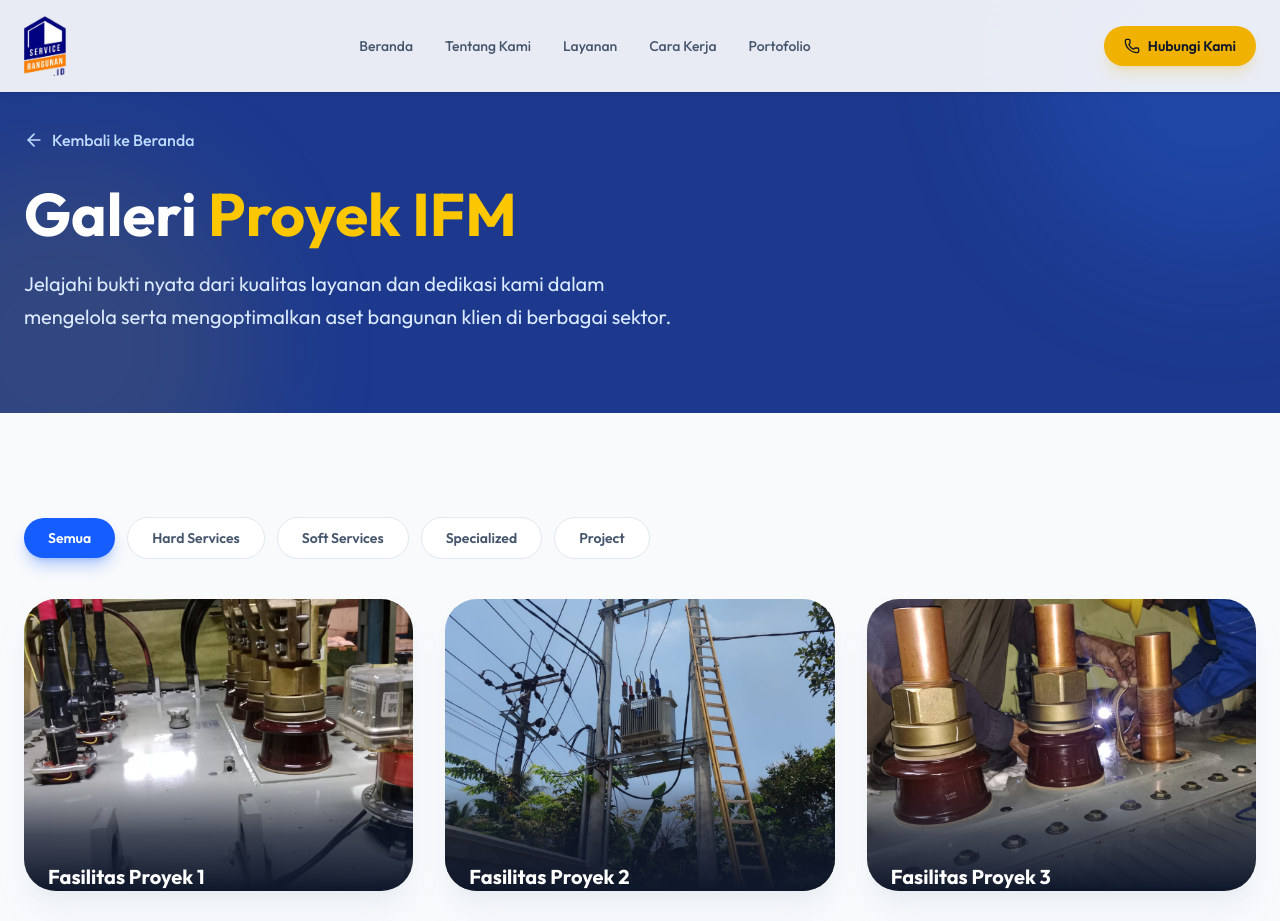
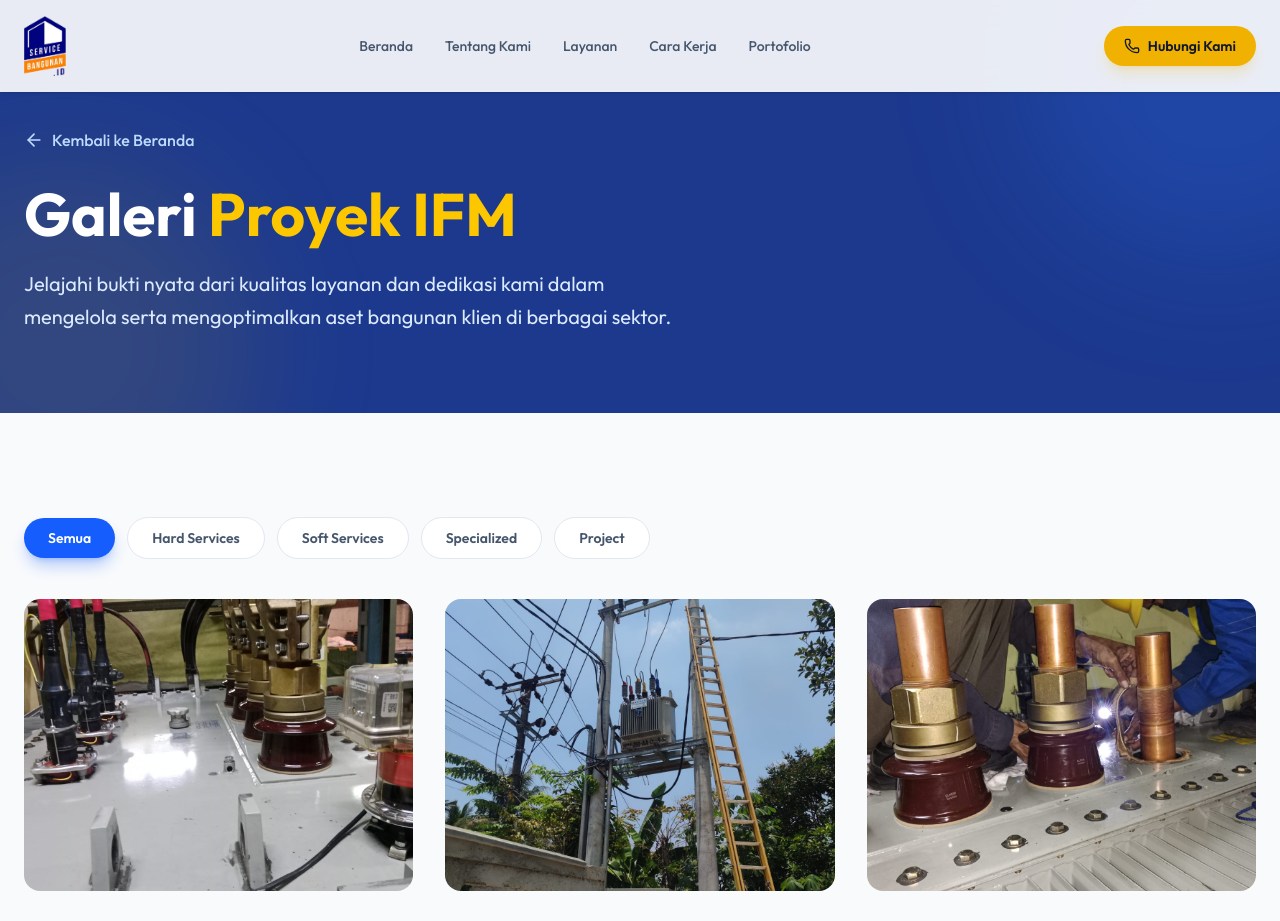
Before and after one commit to aldimahardiansyah/service-bangunan, a SvelteKit app: page /gallery in a window 1280 px wide. Shown: the top 921 px of the page. Built offline with nearby package versions, Linux system fonts and the light colour scheme.

Commit message:
refactor: centralize gallery data and update UI components to use shared data source

```diff
--- /dev/null
+++ b/src/lib/data/galleries.ts
@@ -0,0 +1,23 @@
+export const galleries = [
+	{ id: 1, src: "/images/gallery/gallery1.jpeg", title: "Fasilitas Proyek 1", category: "Hard Services" },
+	{ id: 2, src: "/images/gallery/gallery2.jpeg", title: "Fasilitas Proyek 2", category: "Soft Services" },
+	{ id: 3, src: "/images/gallery/gallery3.jpeg", title: "Fasilitas Proyek 3", category: "Specialized" },
+	{ id: 4, src: "/images/gallery/gallery4.jpeg", title: "Fasilitas Proyek 4", category: "Project" },
+	{ id: 5, src: "/images/gallery/gallery5.jpeg", title: "Fasilitas Proyek 5", category: "Hard Services" },
+	{ id: 6, src: "/images/gallery/gallery6.jpeg", title: "Fasilitas Proyek 6", category: "Soft Services" },
+	{ id: 7, src: "/images/gallery/gallery7.jpeg", title: "Fasilitas Proyek 7", category: "Specialized" },
+	{ id: 8, src: "/images/gallery/gallery8.jpeg", title: "Fasilitas Proyek 8", category: "Project" },
+	{ id: 9, src: "/images/gallery/gallery9.jpeg", title: "Fasilitas Proyek 9", category: "Hard Services" },
+	{ id: 10, src: "/images/gallery/gallery10.jpeg", title: "Fasilitas Proyek 10", category: "Soft Services" },
+	{ id: 11, src: "/images/gallery/gallery11.jpeg", title: "Fasilitas Proyek 11", category: "Specialized" },
+	{ id: 12, src: "/images/gallery/gallery12.jpeg", title: "Fasilitas Proyek 12", category: "Project" },
+	{ id: 13, src: "/images/gallery/gallery13.jpeg", title: "Fasilitas Proyek 13", category: "Hard Services" },
+	{ id: 14, src: "/images/gallery/gallery14.jpeg", title: "Fasilitas Proyek 14", category: "Soft Services" },
+	{ id: 15, src: "/images/gallery/gallery15.jpeg", title: "Fasilitas Proyek 15", category: "Specialized" },
+	{ id: 16, src: "/images/gallery/gallery16.jpeg", title: "Fasilitas Proyek 16", category: "Project" },
+	{ id: 17, src: "/images/gallery/gallery17.jpeg", title: "Fasilitas Proyek 17", category: "Hard Services" },
+	{ id: 18, src: "/images/gallery/gallery18.jpeg", title: "Fasilitas Proyek 18", category: "Soft Services" },
+	{ id: 19, src: "/images/gallery/gallery19.jpeg", title: "Fasilitas Proyek 19", category: "Specialized" },
+	{ id: 20, src: "/images/gallery/gallery20.jpeg", title: "Fasilitas Proyek 20", category: "Project" },
+	{ id: 21, src: "/images/gallery/gallery21.jpeg", title: "Fasilitas Proyek 21", category: "Hard Services" }
+];
--- a/src/routes/+page.svelte
+++ b/src/routes/+page.svelte
@@ -89,14 +89,9 @@
 		},
 	];
 
-	const portfolios = [
-		"/images/gallery/gallery1.jpeg",
-		"/images/gallery/gallery2.jpeg",
-		"/images/gallery/gallery3.jpeg",
-		"/images/gallery/gallery4.jpeg",
-		"/images/gallery/gallery5.jpeg",
-		"/images/gallery/gallery6.jpeg",
-	];
+	import { galleries } from "$lib/data/galleries";
+
+	const portfolios = galleries.slice(0, 6);
 </script>
 
 <svelte:head>
@@ -511,13 +506,13 @@
 		</div>
 
 		<div class="grid grid-cols-1 md:grid-cols-2 lg:grid-cols-3 gap-6">
-			{#each portfolios as image, i}
+			{#each portfolios as item}
 				<div
 					class="group relative rounded-2xl overflow-hidden aspect-[4/3]"
 				>
 					<img
-						src={image}
-						alt={`Proyek ${i + 1}`}
+						src={item.src}
+						alt={item.title}
 						class="w-full h-full object-cover transition-transform duration-700 group-hover:scale-110"
 						loading="lazy"
 					/>
@@ -527,12 +522,12 @@
 						<h3
 							class="text-xl font-bold text-white mb-1 transform translate-y-4 group-hover:translate-y-0 transition-transform duration-300"
 						>
-							Fasilitas Proyek {i + 1}
+							{item.title}
 						</h3>
 						<p
 							class="text-yellow-400 font-medium text-sm transform translate-y-4 group-hover:translate-y-0 transition-transform duration-300 delay-75"
 						>
-							Maintenance & Upgrade
+							{item.category}
 						</p>
 					</div>
 				</div>
--- a/src/routes/gallery/+page.svelte
+++ b/src/routes/gallery/+page.svelte
@@ -11,29 +11,7 @@
 		"Project",
 	];
 
-	const galleries = [
-		{ id: 1, src: "/images/gallery/gallery1.jpeg", title: "Fasilitas Proyek 1", category: "Hard Services" },
-		{ id: 2, src: "/images/gallery/gallery2.jpeg", title: "Fasilitas Proyek 2", category: "Soft Services" },
-		{ id: 3, src: "/images/gallery/gallery3.jpeg", title: "Fasilitas Proyek 3", category: "Specialized" },
-		{ id: 4, src: "/images/gallery/gallery4.jpeg", title: "Fasilitas Proyek 4", category: "Project" },
-		{ id: 5, src: "/images/gallery/gallery5.jpeg", title: "Fasilitas Proyek 5", category: "Hard Services" },
-		{ id: 6, src: "/images/gallery/gallery6.jpeg", title: "Fasilitas Proyek 6", category: "Soft Services" },
-		{ id: 7, src: "/images/gallery/gallery7.jpeg", title: "Fasilitas Proyek 7", category: "Specialized" },
-		{ id: 8, src: "/images/gallery/gallery8.jpeg", title: "Fasilitas Proyek 8", category: "Project" },
-		{ id: 9, src: "/images/gallery/gallery9.jpeg", title: "Fasilitas Proyek 9", category: "Hard Services" },
-		{ id: 10, src: "/images/gallery/gallery10.jpeg", title: "Fasilitas Proyek 10", category: "Soft Services" },
-		{ id: 11, src: "/images/gallery/gallery11.jpeg", title: "Fasilitas Proyek 11", category: "Specialized" },
-		{ id: 12, src: "/images/gallery/gallery12.jpeg", title: "Fasilitas Proyek 12", category: "Project" },
-		{ id: 13, src: "/images/gallery/gallery13.jpeg", title: "Fasilitas Proyek 13", category: "Hard Services" },
-		{ id: 14, src: "/images/gallery/gallery14.jpeg", title: "Fasilitas Proyek 14", category: "Soft Services" },
-		{ id: 15, src: "/images/gallery/gallery15.jpeg", title: "Fasilitas Proyek 15", category: "Specialized" },
-		{ id: 16, src: "/images/gallery/gallery16.jpeg", title: "Fasilitas Proyek 16", category: "Project" },
-		{ id: 17, src: "/images/gallery/gallery17.jpeg", title: "Fasilitas Proyek 17", category: "Hard Services" },
-		{ id: 18, src: "/images/gallery/gallery18.jpeg", title: "Fasilitas Proyek 18", category: "Soft Services" },
-		{ id: 19, src: "/images/gallery/gallery19.jpeg", title: "Fasilitas Proyek 19", category: "Specialized" },
-		{ id: 20, src: "/images/gallery/gallery20.jpeg", title: "Fasilitas Proyek 20", category: "Project" },
-		{ id: 21, src: "/images/gallery/gallery21.jpeg", title: "Fasilitas Proyek 21", category: "Hard Services" }
-	];
+	import { galleries } from "$lib/data/galleries";
 
 	let filteredGalleries = $derived(
 		activeCategory === "Semua"
@@ -100,43 +78,27 @@
 		<div class="grid grid-cols-1 sm:grid-cols-2 lg:grid-cols-3 gap-8 mb-16">
 			{#each filteredGalleries as item (item.id)}
 				<div
-					class="group relative rounded-[2rem] overflow-hidden aspect-[4/3] shadow-xl shadow-slate-200/50 bg-white"
+					class="group relative rounded-2xl overflow-hidden aspect-[4/3]"
 				>
 					<img
 						src={item.src}
 						alt={item.title}
-						class="w-full h-full object-cover transition-transform duration-1000 group-hover:scale-110"
+						class="w-full h-full object-cover transition-transform duration-700 group-hover:scale-110"
 						loading="lazy"
 					/>
-
-					<!-- Hover Overlay Layer -->
 					<div
-						class="absolute inset-0 bg-blue-900/0 group-hover:bg-blue-900/40 transition-colors duration-500 flex items-center justify-center"
-					></div>
-
-					<!-- Bottom Text Layer -->
-					<div
-						class="absolute bottom-0 left-0 w-full p-6 bg-gradient-to-t from-slate-900 via-slate-900/70 to-transparent"
+						class="absolute inset-0 bg-gradient-to-t from-slate-900/90 via-slate-900/20 to-transparent opacity-0 group-hover:opacity-100 transition-opacity duration-300 flex flex-col justify-end p-6"
 					>
-						<div
-							class="transform translate-y-6 group-hover:translate-y-0 transition-transform duration-500"
+						<h3
+							class="text-xl font-bold text-white mb-1 transform translate-y-4 group-hover:translate-y-0 transition-transform duration-300"
 						>
-							<div
-								class="inline-flex items-center gap-1.5 px-3 py-1 rounded-full bg-yellow-400 text-blue-900 text-xs font-bold mb-3 opacity-0 group-hover:opacity-100 transition-opacity duration-500 delay-150"
-							>
-								<Briefcase size={12} />
-								{item.category}
-							</div>
-							<h3
-								class="text-xl font-bold text-white flex items-center justify-between"
-							>
-								{item.title}
-								<ChevronRight
-									size={20}
-									class="opacity-0 group-hover:opacity-100 transition-opacity duration-500 delay-200 text-yellow-400"
-								/>
-							</h3>
-						</div>
+							{item.title}
+						</h3>
+						<p
+							class="text-yellow-400 font-medium text-sm transform translate-y-4 group-hover:translate-y-0 transition-transform duration-300 delay-75"
+						>
+							{item.category}
+						</p>
 					</div>
 				</div>
 			{/each}
```
